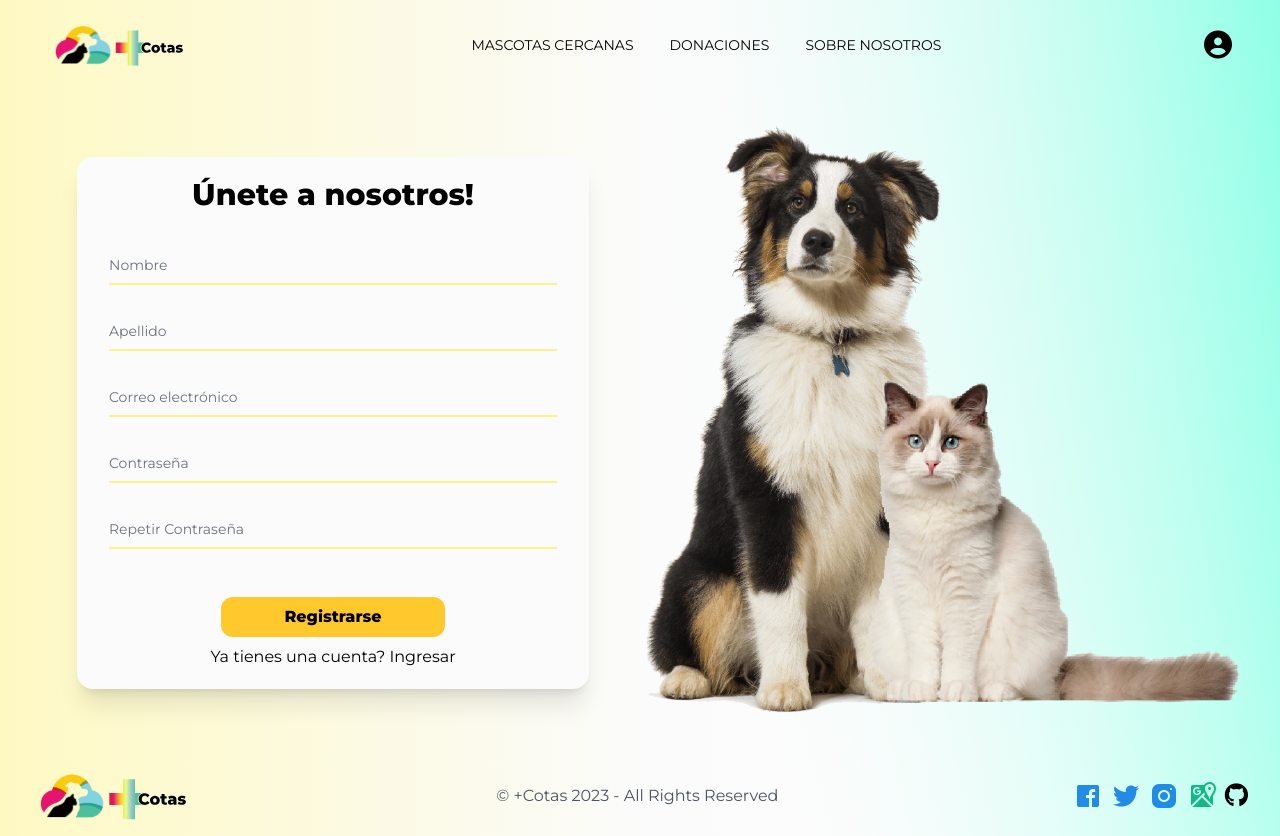
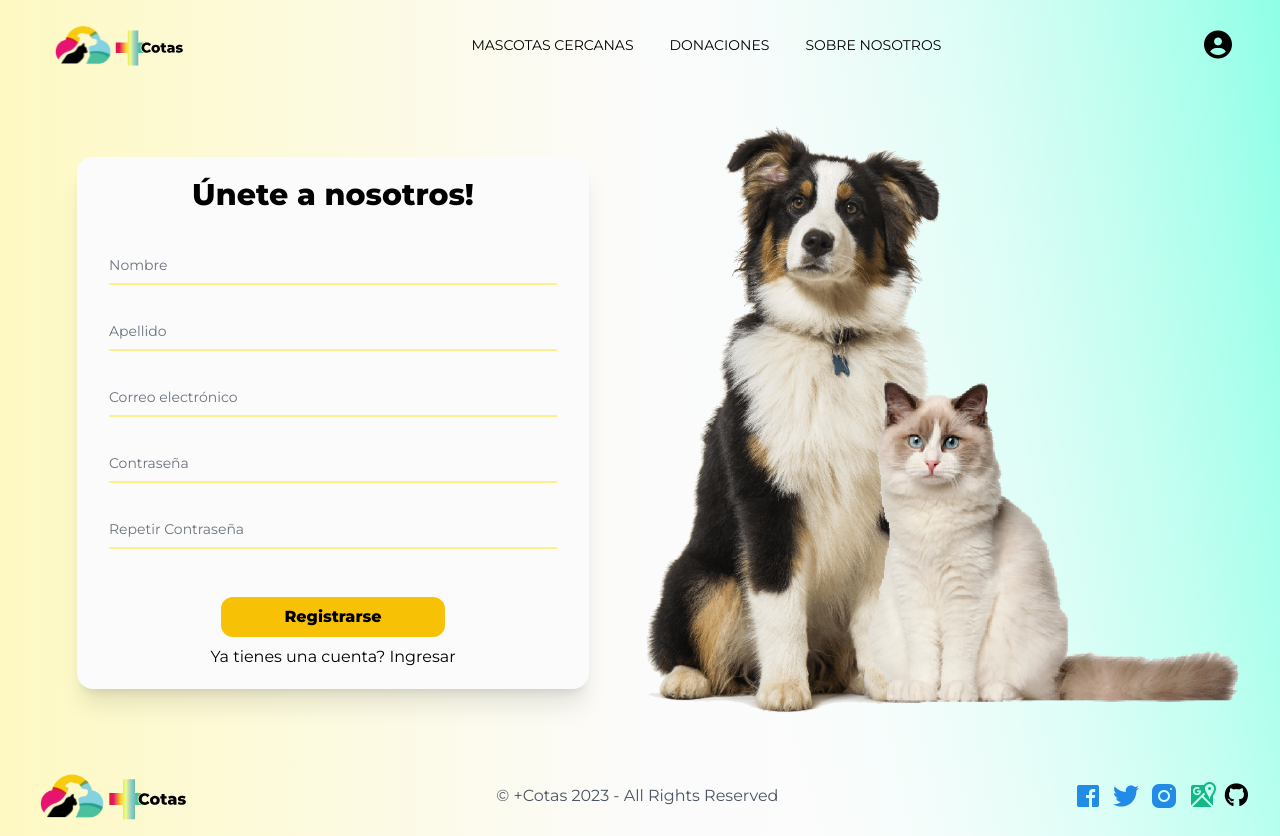
Before and after one commit to Veron-Juan/Devlights-final-project, a React (Vite) app in the folder frontend/: page /registrarse in a window 1280 px wide. Built offline with nearby package versions, Linux system fonts and the light colour scheme.

Commit message:
fix: color botones

```diff
--- a/frontend/src/components/Login/Login.jsx
+++ b/frontend/src/components/Login/Login.jsx
@@ -107,7 +107,7 @@ export default function Login() {
             type="submit"
             value="Iniciar Sesión"
               onClick={handleSubmit}
-              className="bg-yellow h-[40px] rounded-xl w-[50%] mb-2 font-bold cursor-pointer mx-auto my-auto flex justify-center "
+              className="bg-yellow-HomeButtton h-[40px] rounded-xl w-[50%] mb-2 font-bold cursor-pointer mx-auto my-auto flex justify-center "
             />
             <span className="flex justify-center">
               Aun no tienes una cuenta?{" "}
--- a/frontend/src/pages/register/Register.jsx
+++ b/frontend/src/pages/register/Register.jsx
@@ -207,7 +207,7 @@ function Register() {
               type="submit"
               value="Registrarse"
               onClick={handleSubmit}
-              className="bg-yellow h-[40px] rounded-xl w-[50%] mb-2 font-bold cursor-pointer mx-auto my-auto flex justify-center "
+              className="bg-yellow-HomeButtton h-[40px] rounded-xl w-[50%] mb-2 font-bold cursor-pointer mx-auto my-auto flex justify-center "
             />
             <span className="flex justify-center">
               Ya tienes una cuenta?{" "}
```
